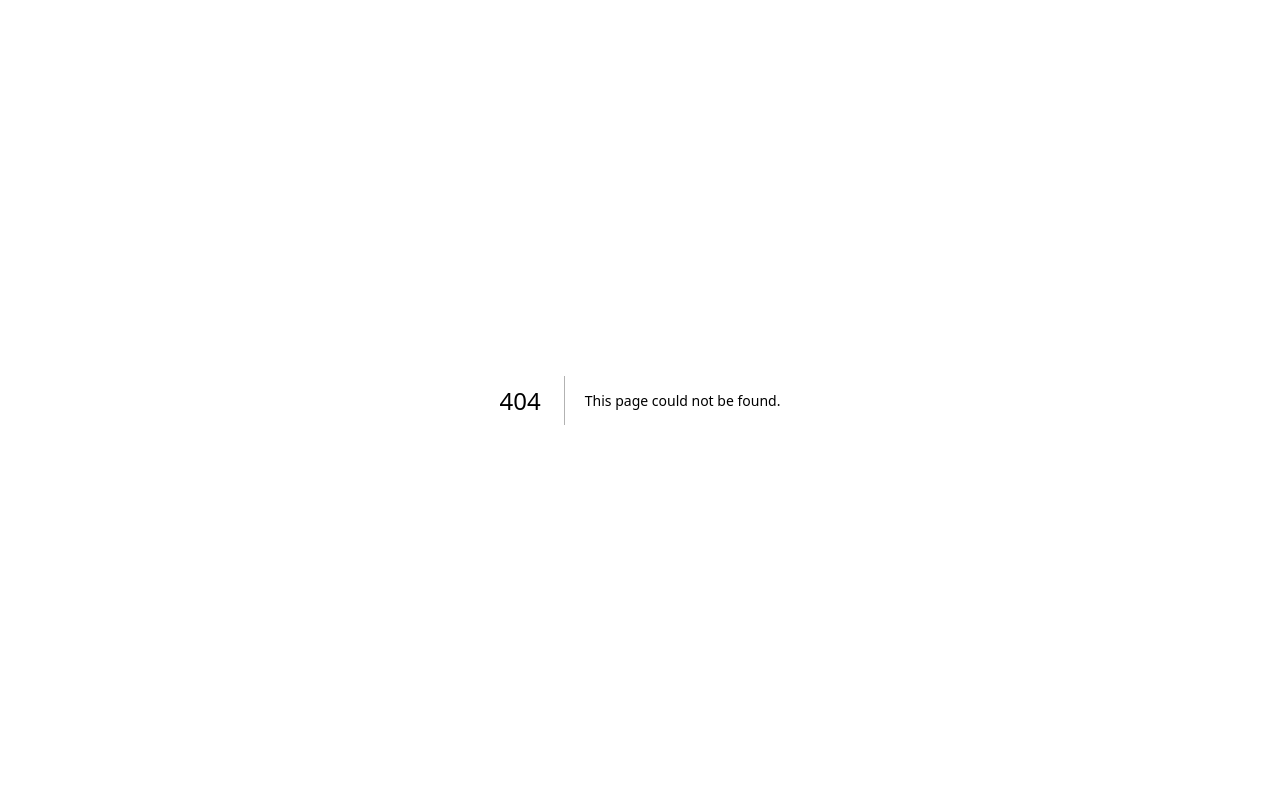
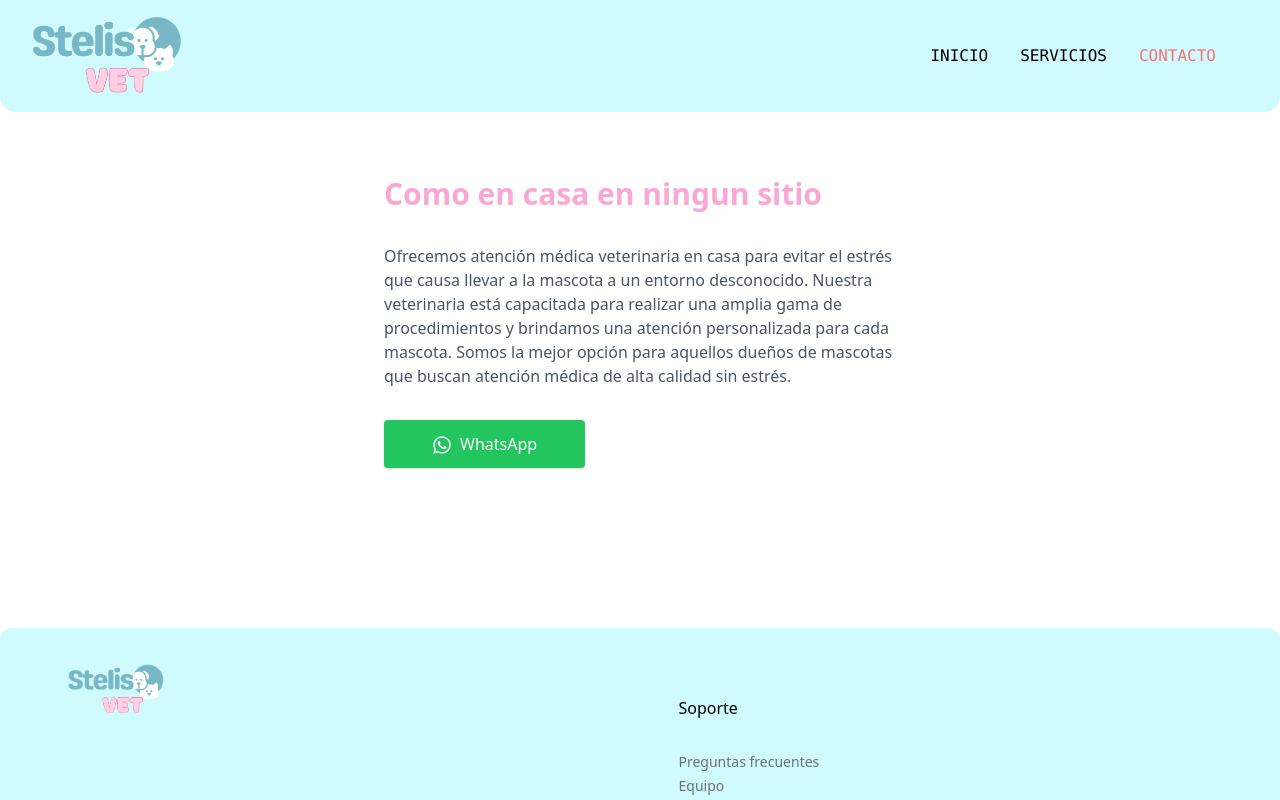
Before and after one commit to AlexLoween/veterinaria, a Next.js app: page /contacto in a window 1280 px wide. Before the commit this address had no page. Shown: the top 800 px of the page. Built offline with nearby package versions, Linux system fonts and the light colour scheme.

Commit message:
anadir contacto

```diff
--- a/components/Navigation.js
+++ b/components/Navigation.js
@@ -19,6 +19,7 @@ export default function Navigation() {
     <Fragment>
       <Start />
       <Us />
+      <News />
     </Fragment>
   );
 
--- a/components/navegacion/News.js
+++ b/components/navegacion/News.js
@@ -3,7 +3,7 @@ import { useRouter } from "next/router";
 
 export default function News() {
   const router = useRouter();
-  const ROUTE = "/noticias";
+  const ROUTE = "/contacto";
   const isActive = router.asPath == ROUTE;
 
   return (
@@ -13,9 +13,9 @@ export default function News() {
     >
       <button
         type="button"
-        className="font-mono transition transform  text-ml hover:text-red-300/75"
+        className="px-8 font-mono transition transform text-ml hover:text-red-300/75"
       >
-        NOTICIAS
+        CONTACTO
       </button>
     </Link>
   );
--- /dev/null
+++ b/pages/contacto.js
@@ -0,0 +1,35 @@
+import Navigation from "@/components/Navigation";
+import Link from "next/link";
+import Footer from "@/components/Footer";
+import { FaWhatsapp } from "react-icons/fa";
+export default function Contacto() {
+  return (
+    <>
+      <Navigation />
+      <section className="pb-32 bg-center bg-cover">
+        <div className="max-w-xl mx-auto mt-16">
+          <h1 className="pl-8 pr-8 text-2xl font-bold text-pink-300 md:text-3xl">
+            Como en casa en ningun sitio
+          </h1>
+
+          <p className="pl-8 pr-8 mx-auto mt-8 text-gray-600">
+          Ofrecemos atención médica veterinaria en casa para evitar el estrés que causa llevar a la mascota a un entorno desconocido. Nuestra veterinaria está capacitada para realizar una amplia gama de procedimientos y brindamos una atención personalizada para cada mascota. Somos la mejor opción para aquellos dueños de mascotas que buscan atención médica de alta calidad sin estrés.
+
+          </p>
+
+          <div className="flex gap-8 pl-8 pr-8 mt-8 justify-left ">
+            <Link
+              href="https://wa.me/653151156?text=¡Hola! Necesito agendar una cita." className="px-12 py-3 font-medium text-white bg-green-500 rounded shadow text-xm block-level hover:bg-green-300 focus:outline-none focus:ring active:bg-rose-500 sm:w-auto"
+            >
+
+              <FaWhatsapp  className="inline-block mr-2 "size={20} />
+
+              WhatsApp
+            </Link>
+          </div>
+        </div>
+      </section>
+      <Footer />
+    </>
+  );
+}
--- a/pages/noticias.js
+++ /dev/null
@@ -1,16 +0,0 @@
-import Navigation from "@/components/Navigation";
-import Image from "next/image";
-import Footer from "@/components/Footer";
-import Banner from "@/components/Banner";
-import Lanzamiento from "@/components/noticias/Lanzamiento";
-
-export default function Noticias() {
-  return (
-    <>
-      <Banner />
-      <Navigation />
-      <Lanzamiento />
-      <Footer />
-    </>
-  );
-}
```
